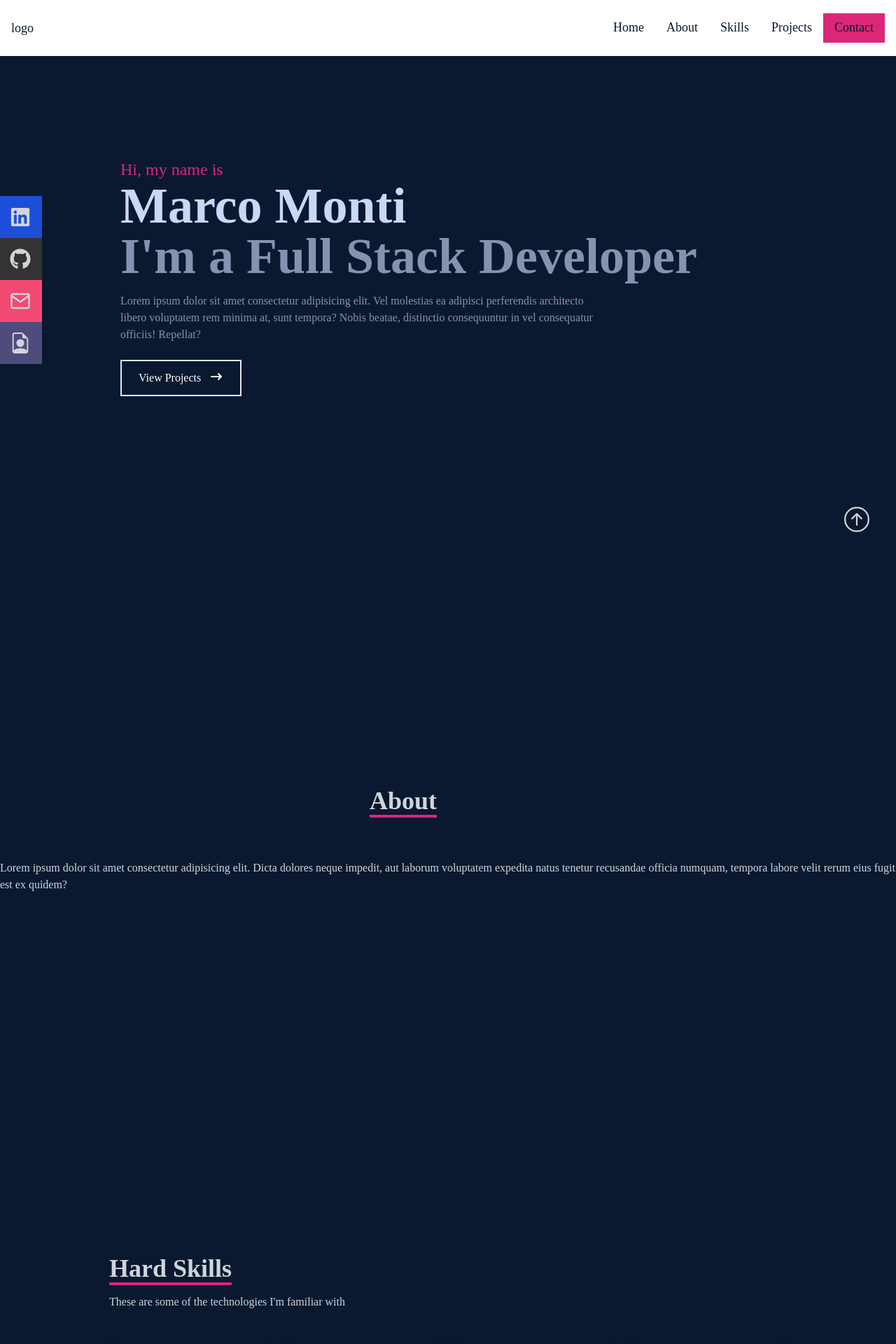
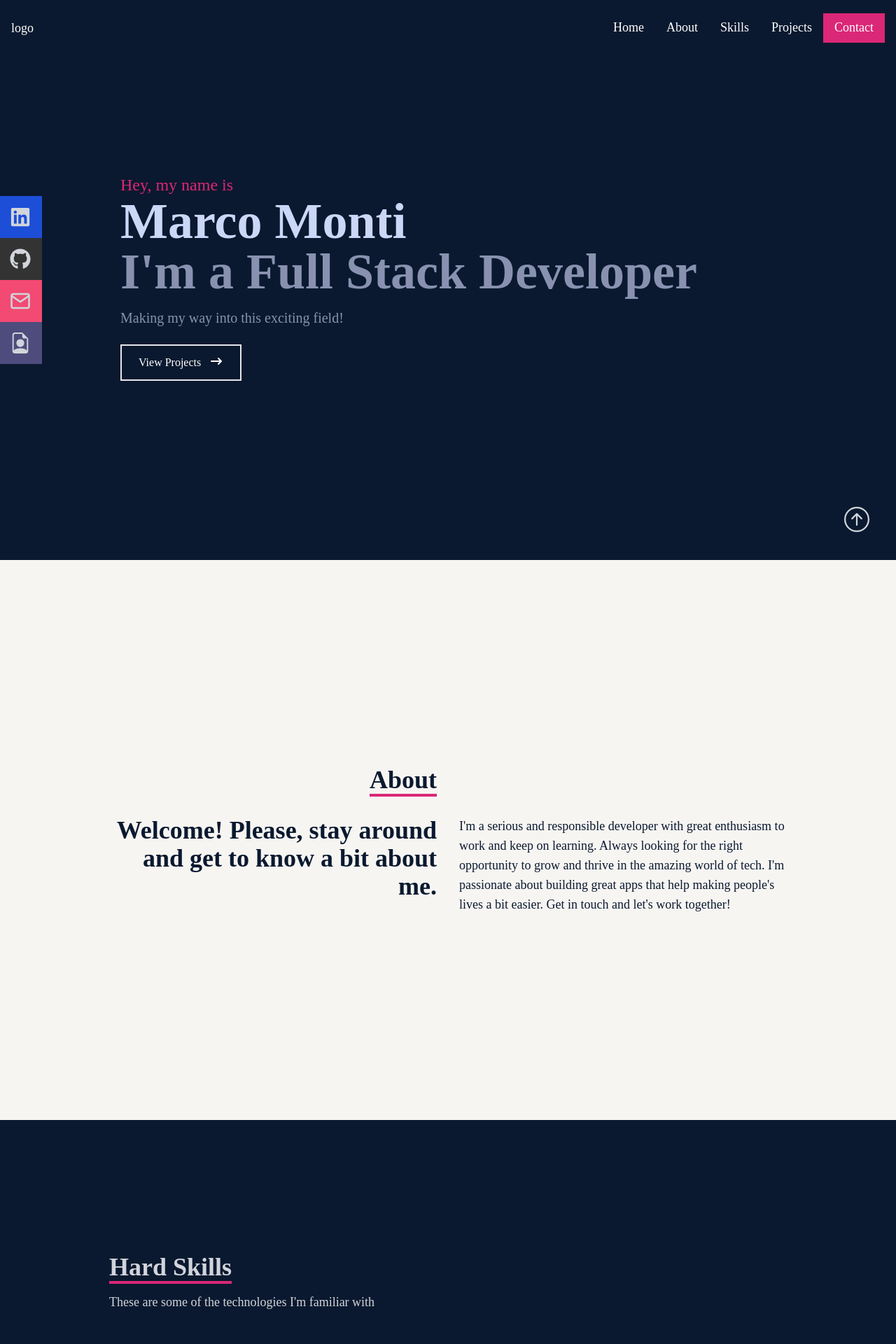
Before and after one commit to MontiMarco92/Personal-site, a React (Create React App) app: page / in a window 1280 px wide. Shown: the top 1920 px of the page at 70% size. Built offline with nearby package versions, Linux system fonts and the light colour scheme.

Commit message:
some styiling fixed, form validation started

```diff
--- a/package.json
+++ b/package.json
@@ -3,6 +3,7 @@
   "version": "0.1.0",
   "private": true,
   "dependencies": {
+    "@emailjs/browser": "^3.6.2",
     "@testing-library/jest-dom": "^5.16.4",
     "@testing-library/react": "^13.0.1",
     "@testing-library/user-event": "^13.5.0",
--- a/src/components/About.jsx
+++ b/src/components/About.jsx
@@ -2,7 +2,7 @@ import React from "react";
 
 const About = () => {
 	return (
-		<div name="about" className="w-full h-screen bg-[#0a192f] text-gray-300">
+		<div name="about" className="w-full h-screen bg-[#F7F5F2] text-[#0a192f]">
 			<div className="flex flex-col justify-center items-center w-full h-full">
 				<div className="max-w-[1000px] w-full grid grid-cols-2 gap-8">
 					<div className="sm:text-right pb-8 pl-4">
@@ -12,15 +12,23 @@ const About = () => {
 					</div>
 					<div></div>
 				</div>
-				<div className="max-w-[1000px] w-full grid grid-cols-2 gap-8">
-					<div className="sm:text-right pb-8 pl-4">
-						<p className=""></p>
+
+				<div className="max-w-[1000px] w-full grid sm:grid-cols-2 gap-8 px-4">
+					<div className="sm:text-right text-4xl font-bold">
+						<p className="">
+							Welcome! Please, stay around and get to know a bit about me.
+						</p>
 					</div>
-					<div></div>
+					<div>
+						<p className="font-medium sm:text-lg">
+							I'm a serious and responsible developer with great enthusiasm to
+							work and keep on learning. Always looking for the right
+							opportunity to grow and thrive in the amazing world of tech. I'm
+							passionate about building great apps that help making people's
+							lives a bit easier. Get in touch and let's work together!
+						</p>
+					</div>
 				</div>
-				Lorem ipsum dolor sit amet consectetur adipisicing elit. Dicta dolores
-				neque impedit, aut laborum voluptatem expedita natus tenetur recusandae
-				officia numquam, tempora labore velit rerum eius fugit est ex quidem?
 			</div>
 		</div>
 	);
--- a/src/components/Contact.jsx
+++ b/src/components/Contact.jsx
@@ -1,17 +1,80 @@
-import React from "react";
+import React, { useRef, useState } from "react";
+import emailjs from "@emailjs/browser";
 
 const Contact = () => {
+	const form = useRef();
+	const [inputs, setInputs] = useState({
+		name: "",
+		email: "",
+		msg: "",
+	});
+	const [error, setError] = useState();
+
+	const validate = (input) => {
+		let errors = {};
+
+		if (!input.name) {
+			errors.name = "Name is required";
+		} else if (!/^(?![\s.]+$)[a-zA-Z\s]*$/g.test(input.name)) {
+			errors.name = "Name is invalid - Only letters are valid";
+		}
+		if (!input.email) {
+			errors.email = "Email is required";
+		} else if (!/\S+@\S+\.\S+/.test(input.email)) {
+			errors.email = "Email is invalid";
+		}
+		if (!input.msg) {
+			errors.msg = "Message is required";
+		}
+		return errors;
+	};
+
+	const onChangeHandler = (e) => {
+		setInputs({
+			...inputs,
+			[e.target.name]: e.target.value,
+		});
+
+		setError(
+			validate({
+				...inputs,
+				[e.target.name]: e.target.value,
+			})
+		);
+	};
+
+	const sendEmail = (e) => {
+		e.preventDefault();
+
+		emailjs
+			.sendForm(
+				"service_9bt9sgf",
+				"template_9wl809n",
+				form.current,
+				"TAOT7DKjRzOjIKCk8"
+			)
+			.then((result) => {
+				console.log(result.text);
+			})
+			.catch((error) => {
+				console.log(error);
+			});
+	};
 	return (
 		<div
 			name="contact"
 			className="bg-[#0a192f] w-full h-screen flex justify-center items-center p-4"
 		>
-			<form action="" className="flex flex-col max-w-[600px] w-full">
+			<form
+				ref={form}
+				onSubmit={sendEmail}
+				className="flex flex-col max-w-[600px] w-full"
+			>
 				<div className="pb-8">
 					<p className="text-4xl font-bold inline border-b-4 border-pink-600 text-gray-300">
 						Contact
 					</p>
-					<p className="text-gray-300 py-4">
+					<p className="text-gray-300 py-4 font-medium sm:text-lg">
 						Submit the form below and let's have a chat!
 					</p>
 				</div>
@@ -20,22 +83,37 @@ const Contact = () => {
 					type="text"
 					placeholder="Name"
 					name="name"
+					value={inputs.name}
+					onChange={onChangeHandler}
+					required
 				/>
+				{error && <span className="text-pink-600">{error.name}</span>}
 				<input
 					className="my-4 p-2 bg-[#F7F7F7]"
 					type="email"
 					placeholder="Email"
 					name="email"
+					value={inputs.email}
+					onChange={onChangeHandler}
+					required
 				/>
+				{error && <span className="text-pink-600">{error.email}</span>}
 				<textarea
 					className="bg-[#F7F7F7] p-2 my-2"
 					rows="10"
 					placeholder="Say Hi!"
+					name="message"
+					value={inputs.msg}
+					onChange={onChangeHandler}
+					required
 				></textarea>
-				<button className="text-white border-2 hover:bg-pink-600 hover:border-pink-600 px-4 py-3 mx-auto flex items-center my-3 duration-300">
-					Get in touch
-				</button>
-				{/* Still missing form handling */}
+				{error && <span className="text-pink-600">{error.msg}</span>}
+				<input
+					type="submit"
+					value="Get in touch"
+					disabled={error ? true : false}
+					className="text-white border-2 hover:bg-pink-600 hover:border-pink-600 px-4 py-3 mx-auto flex items-center my-3 duration-300"
+				/>
 			</form>
 		</div>
 	);
--- a/src/components/Home.jsx
+++ b/src/components/Home.jsx
@@ -6,18 +6,15 @@ const Home = () => {
 	return (
 		<div name="home" className="bg-[#0a192f] w-full h-screen">
 			<div className="max-w-[1000px] mx-auto px-8 flex flex-col justify-center h-full">
-				<p className="text-pink-600 text-2xl">Hi, my name is</p>
+				<p className="text-pink-600 text-2xl">Hey, my name is</p>
 				<h1 className="text-4xl sm:text-7xl font-bold text-[#ccd6f6]">
 					Marco Monti
 				</h1>
 				<h2 className="text-4xl sm:text-7xl font-bold text-[#8892b0]">
 					I'm a Full Stack Developer
 				</h2>
-				<p className="text-[#8892b0] py-4 max-w-[700px]">
-					Lorem ipsum dolor sit amet consectetur adipisicing elit. Vel molestias
-					ea adipisci perferendis architecto libero voluptatem rem minima at,
-					sunt tempora? Nobis beatae, distinctio consequuntur in vel consequatur
-					officiis! Repellat?
+				<p className="text-[#8892b0] py-4 max-w-[700px] sm:text-xl font-medium">
+					Making my way into this exciting field!
 				</p>
 				<div>
 					<button className="text-white group border-2 px-6 py-3 my-2 flex items-center hover:bg-pink-600 hover:border-pink-600 duration-200">
--- a/src/components/Navbar.jsx
+++ b/src/components/Navbar.jsx
@@ -10,7 +10,7 @@ const Navbar = () => {
 		setNav(!nav);
 	};
 	return (
-		<div className="fixed w-full h-[80px] flex justify-between items-center px-4 bg-[#ffffff] text-[#0a192f] text-lg">
+		<div className="fixed w-full h-[80px] flex justify-between items-center px-4 bg-[#0a192f] text-white text-lg">
 			<div>logo</div>
 
 			<ul className="hidden md:flex leading-10">
@@ -34,7 +34,7 @@ const Navbar = () => {
 						Projects
 					</Link>
 				</li>
-				<li className="bg-pink-600 hover:text-white duration-150">
+				<li className="bg-pink-600 hover:text-pink-600 hover:bg-white duration-150">
 					<Link to="contact" smooth={true} duration={500}>
 						Contact
 					</Link>
@@ -49,25 +49,25 @@ const Navbar = () => {
 				className={
 					!nav
 						? "hidden"
-						: "absolute top-0 left-0 w-full h-screen bg-[#0a192f] flex flex-col justify-center items-center"
+						: "absolute top-0 left-0 w-full h-screen text-3xl bg-[#0a192f] flex flex-col justify-center items-center"
 				}
 			>
-				<li className="py-6 text-4xl">
+				<li className="py-6 border-b border-pink-600">
 					<Link onClick={handleClick} to="home" smooth={true} duration={500}>
 						Home
 					</Link>
 				</li>
-				<li className="py-6 text-4xl">
+				<li className="py-6 border-b border-pink-600">
 					<Link onClick={handleClick} to="about" smooth={true} duration={500}>
 						About
 					</Link>
 				</li>
-				<li className="py-6 text-4xl">
+				<li className="py-6 border-b border-pink-600">
 					<Link onClick={handleClick} to="skills" smooth={true} duration={500}>
 						Skills
 					</Link>
 				</li>
-				<li className="py-6 text-4xl">
+				<li className="py-6 border-b border-pink-600">
 					<Link
 						onClick={handleClick}
 						to="projects"
@@ -77,7 +77,7 @@ const Navbar = () => {
 						Projects
 					</Link>
 				</li>
-				<li className="py-6 text-4xl">
+				<li className="py-6">
 					<Link onClick={handleClick} to="contact" smooth={true} duration={500}>
 						Contact
 					</Link>
--- a/src/components/Projects.jsx
+++ b/src/components/Projects.jsx
@@ -7,14 +7,16 @@ const Projects = () => {
 	return (
 		<div
 			name="projects"
-			className="bg-[#0a192f] w-full md:h-screen text-gray-300"
+			className="bg-[#F7F5F2] w-full md:h-screen text-[#0a192f]"
 		>
 			<div className="max-w-[1000px] mx-auto p-4 flex flex-col justify-center w-full h-full">
 				<div className="pb-8">
-					<p className="text-4xl font-bold inline border-b-4 text-gray-300 border-pink-600">
+					<p className="text-4xl font-bold inline border-b-4 border-pink-600">
 						Projects
 					</p>
-					<p className="py-6">Check out some of my recent work</p>
+					<p className="py-6 font-medium sm:text-lg">
+						Check out some of my recent work
+					</p>
 				</div>
 
 				{/* Container */}
--- a/src/components/Skills.jsx
+++ b/src/components/Skills.jsx
@@ -10,27 +10,30 @@ import Sequelize from "../assets/sequelize.svg";
 
 const Skills = () => {
 	return (
-		<div name="skills" className="w-full h-screen bg-[#0a192f] text-gray-300">
+		<div
+			name="skills"
+			className="w-full h-screen bg-[#0a192f] text-gray-300 flex"
+		>
 			<div className="max-w-[1000px] mx-auto p-4 flex flex-col justify-center w-full h-full">
 				<div>
 					<p className="text-4xl font-bold inline border-b-4 border-pink-600">
 						Hard Skills
 					</p>
-					<p className="py-4 ">
+					<p className="py-4 font-medium sm:text-lg">
 						These are some of the technologies I'm familiar with
 					</p>
 				</div>
 
 				<div className="w-full grid grid-cols-2 sm:grid-cols-4 gap-4 text-center py-8">
-					<div className="shadow-md shadow-[#040c16] hover:scale-110 duration-500">
+					<div className="shadow-md shadow-white hover:scale-110 duration-500">
 						<img className="w-16 mx-auto" src={HTML} alt="HTML icon" />
 						<p className="py-4">HTML</p>
 					</div>
-					<div className="shadow-md shadow-[#040c16] hover:scale-110 duration-500">
+					<div className="shadow-md shadow-white hover:scale-110 duration-500">
 						<img className="w-16 mx-auto" src={CSS} alt="CSS icon" />
 						<p className="py-4">CSS</p>
 					</div>
-					<div className="shadow-md shadow-[#040c16] hover:scale-110 duration-500">
+					<div className="shadow-md shadow-white hover:scale-110 duration-500">
 						<img
 							className="w-16 mx-auto"
 							src={Javascript}
@@ -38,23 +41,23 @@ const Skills = () => {
 						/>
 						<p className="py-4">JavaScript</p>
 					</div>
-					<div className="shadow-md shadow-[#040c16] hover:scale-110 duration-500">
+					<div className="shadow-md shadow-white hover:scale-110 duration-500">
 						<img className="w-16 mx-auto" src={ReactImg} alt="React icon" />
 						<p className="py-4">React</p>
 					</div>
-					<div className="shadow-md shadow-[#040c16] hover:scale-110 duration-500">
+					<div className="shadow-md shadow-white hover:scale-110 duration-500">
 						<img className="w-16 mx-auto" src={Redux} alt="Redux icon" />
 						<p className="py-4">Redux</p>
 					</div>
-					<div className="shadow-md shadow-[#040c16] hover:scale-110 duration-500">
+					<div className="shadow-md shadow-white hover:scale-110 duration-500">
 						<img className="w-16 mx-auto" src={Node} alt="Node icon" />
 						<p className="py-4">NodeJs</p>
 					</div>
-					<div className="shadow-md shadow-[#040c16] hover:scale-110 duration-500">
+					<div className="shadow-md shadow-white hover:scale-110 duration-500">
 						<img className="w-16 mx-auto" src={Postgres} alt="Postgres icon" />
 						<p className="py-4">PostgreSQL</p>
 					</div>
-					<div className="shadow-md shadow-[#040c16] hover:scale-110 duration-500">
+					<div className="shadow-md shadow-white hover:scale-110 duration-500">
 						<img
 							className="w-16 mx-auto"
 							src={Sequelize}
```
Also changed, not shown: 1 other file (tests, documents, lock files or other folders).
